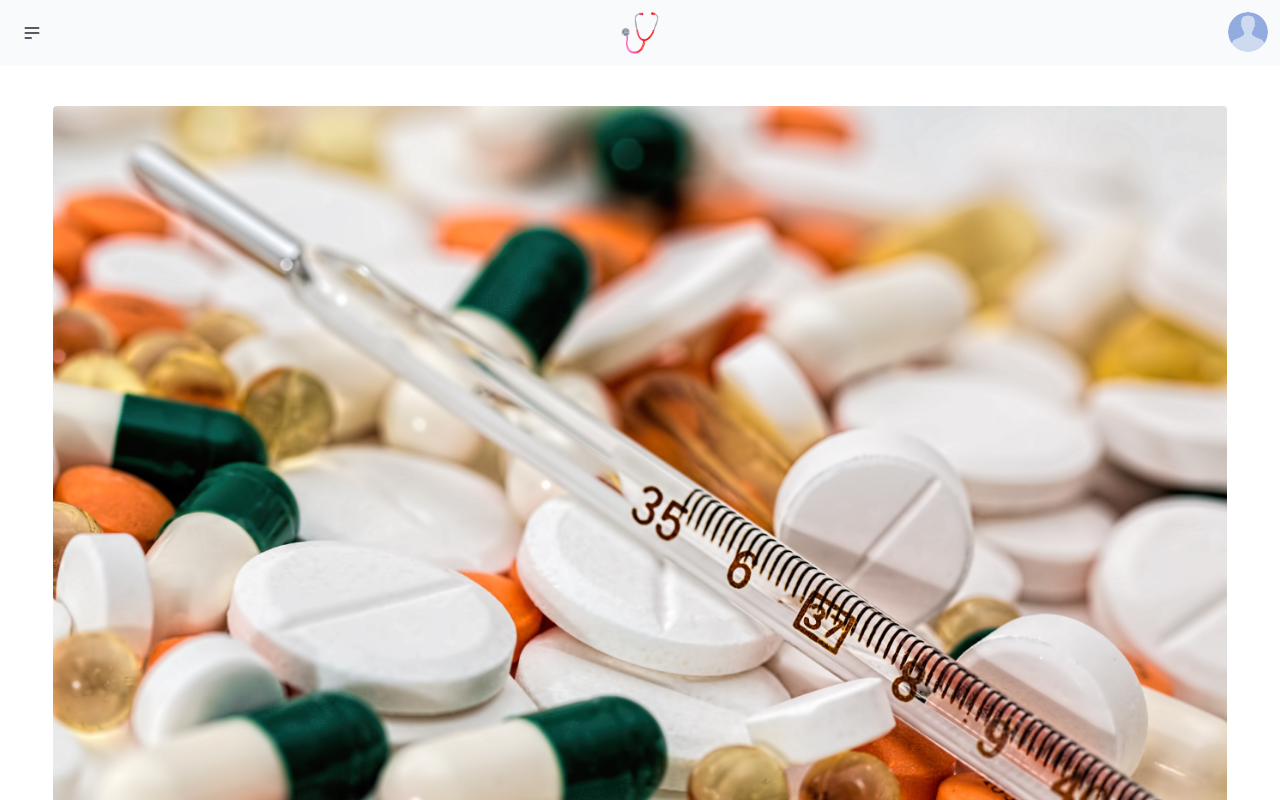
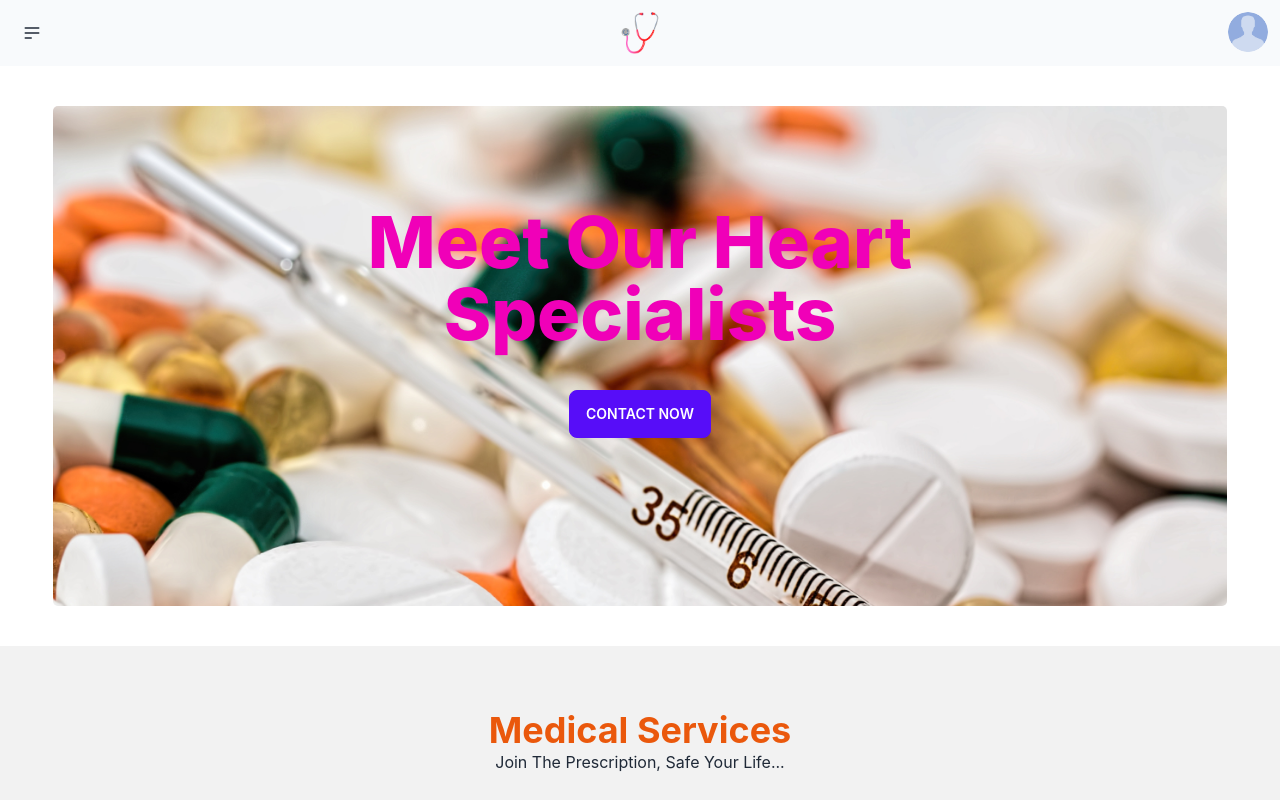
Before and after one commit to mabbasaliofficial/doctors-care-client-side, a React (Create React App) app: page / in a window 1280 px wide. Shown: the top 800 px of the page. Built offline with nearby package versions, Linux system fonts and the light colour scheme; no server answers.

Commit message:
blogs page added

```diff
--- /dev/null
+++ b/src/Assets/style.css
@@ -0,0 +1,29 @@
+.banner-container{
+    height: 500px;
+    padding-top: 100px;
+    background-size: cover;
+    border-radius: 5px;
+    text-align: center;
+    background-image: url(Banner/banner1.jpg);
+    background-repeat: no-repeat;
+}
+
+
+.donate-button{
+    text-decoration: none;
+    background-color:#FF5959;
+    padding: 10px 20px;
+    color: white;
+    border-radius: 5px;
+    font-weight: 700;
+}
+
+#donate-head{
+    text-align: center;
+    font-size: 50px;
+}
+
+.donate{
+    text-align: center;
+    color: black;
+}
--- a/src/Components/Banner.js
+++ b/src/Components/Banner.js
@@ -1,11 +1,17 @@
 import React from "react";
-import banner from '../Assets/Banner/banner1.jpg'
+import { Link } from "react-router-dom";
+import '../Assets/style.css'
 
 const Banner = () => {
 
   return (
     <div className="w-11/12 mx-auto mt-10 mb-10">
-      <img className="rounded" src={banner} alt="" />
+      <div class="banner-container">
+            <h1 className="text-7xl text-secondary font-extrabold mb-10">Meet Our Heart <br /> Specialists</h1>
+
+            <Link to={`/contactus`} className="btn btn-primary">Contact Now</Link>
+        </div>
+
     </div>
   )
 };
--- a/src/Routes/Router.js
+++ b/src/Routes/Router.js
@@ -1,4 +1,5 @@
 import { createBrowserRouter } from "react-router-dom";
+import ContactUs from "../Components/ContactUs";
 import Treatment from "../Components/Treatment";
 import Main from "../Layouts/Main";
 import Blogs from "../Pages/Blogs";
@@ -31,6 +32,11 @@ const router = createBrowserRouter([
             },{
                 path: '/blogs',
                 element: <Blogs/>
+            },
+            {
+                path: '/contactus',
+                element: <ContactUs/>
+
             }
         ]
     }
```
Also changed, not shown: 1 other file (tests, documents, lock files or other folders).
